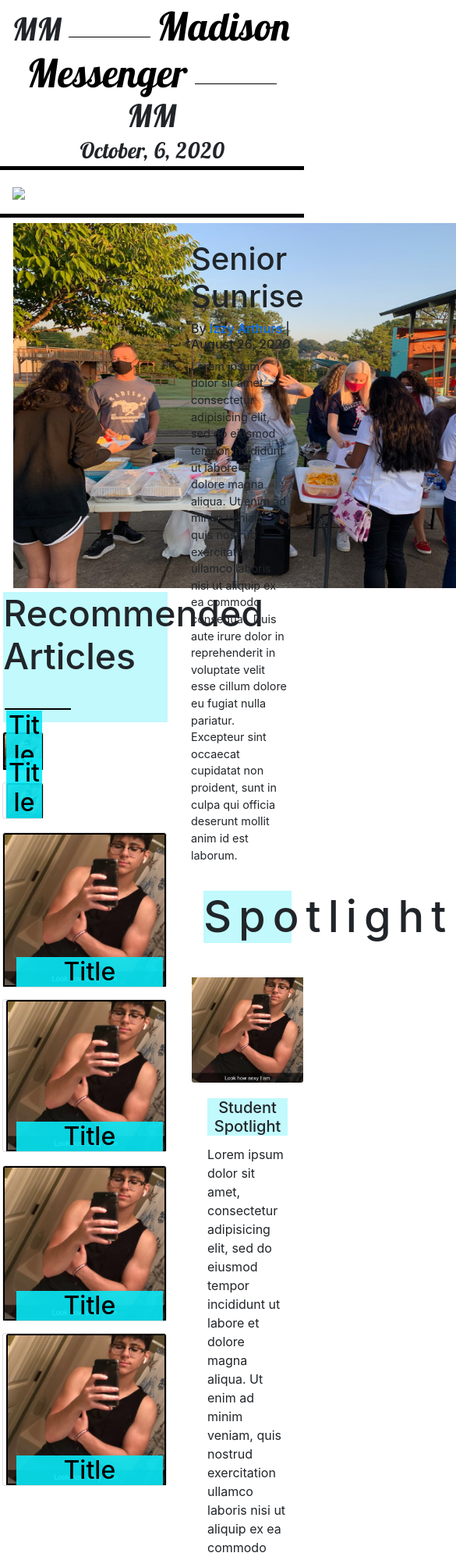
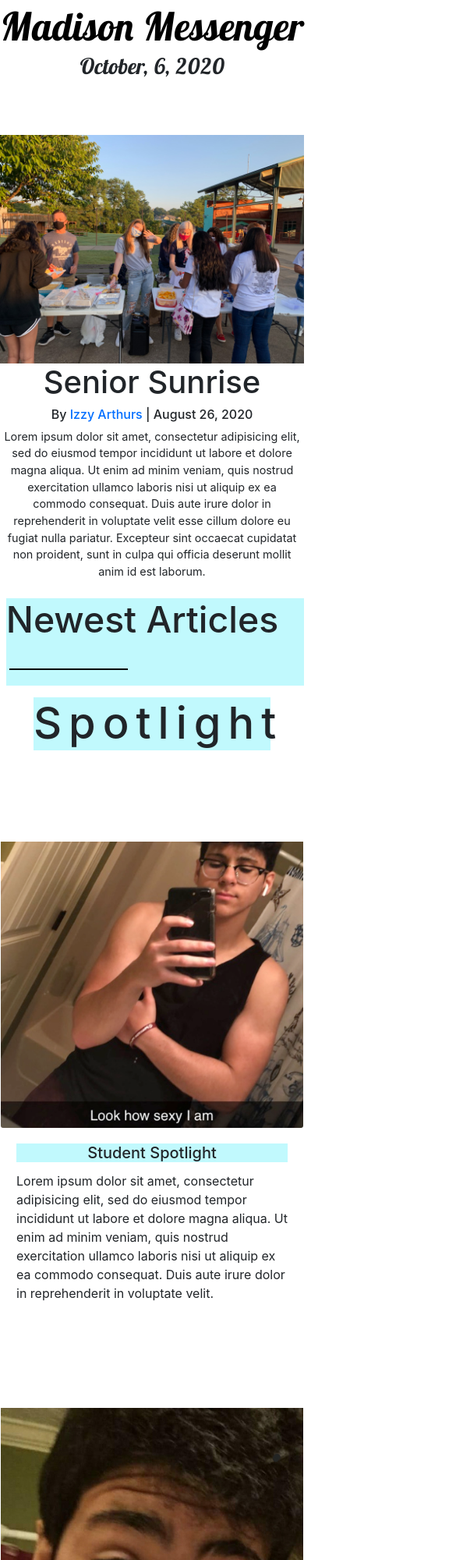
Before and after one commit to Colin-Richardson/Newspaper, a plain HTML site: page index.html in a window 390 px wide. Shown: the top 2000 px of the page at 78% size, 585 px wide, since content can reach past the window. Drawn offline with nearby package versions, Linux system fonts and the light colour scheme.

Commit message:
Add files via upload

```diff
--- a/index.html
+++ b/index.html
@@ -27,9 +27,11 @@
     <a href="index.html" class="hometext"> Madison Messenger </a>
     <div id="invis"></div> MM
   </h1>
+  <h1 class="mobile logo">
+    <a href="index.html" class="hometext"> Madison Messenger </a>
+  </h1>
   <h1 class="logo2" id="DATE"></h1>
   <nav class="navbar navbar-expand-lg nav-des">
-    <a class="navbar-brand" href="index.html"><img class="logoimg" src="img/transparentlogo.png"></a>
     <button class="navbar-toggler" type="button" data-toggle="collapse" data-target="#navbarSupportedContent" aria-controls="navbarSupportedContent" aria-expanded="false" aria-label="Toggle navigation">
       <span class="navbar-toggler-icon"></span>
     </button>
@@ -63,96 +65,22 @@
     </div>
   </nav>
   <div class="row">
-    <div class="col-7">
+    <div class="col-md-7 col-sm-12">
       <img class="fpimg" src="img/Seniors.jpg" alt="Seniors posing for a picture">
-      <h1 class="fpsdtit" id="rectit">Recommended Articles<div id="invis4"></div>
-      </h1>
-      <table class="fptable">
-        <tr>
-          <td id="premtablerow">
-            <div class="card-group">
-              <div class="card fpcg">
-                <img src="img/sexy.jpg" class="card-img-top cardbord" alt="sexy hazem">
-                <a href="...">
-                  <div class="card-img-overlay litpop">
-                    <div class="lit">
-                      <h5 class="card-title artimgtit">Title</h5>
-                    </div>
-                  </div>
-                </a>
-              </div>
-              <div class="card fpcg cardpad">
-                <img src="img/sexy.jpg" class="card-img-top cardbord" alt="sexy hazem">
-                <a href="...">
-                  <div class="card-img-overlay litpop">
-                    <div class="lit">
-                      <h5 class="card-title artimgtit">Title</h5>
-                    </div>
-                  </div>
-                </a>
-              </div>
-            </div>
-          </td>
-        </tr>
-        <tr>
-          <td>
-            <div class="card-group">
-              <div class="card">
-                <img src="img/sexy.jpg" class="card-img-top cardbord" alt="sexy hazem">
-                <a href="...">
-                  <div class="card-img-overlay litpop">
-                    <div class="lit">
-                      <h5 class="card-title artimgtit">Title</h5>
-                    </div>
-                  </div>
-                </a>
-              </div>
-              <div class="card cardpad">
-                <img src="img/sexy.jpg" class="card-img-top cardbord" alt="sexy hazem">
-                <a href="...">
-                  <div class="card-img-overlay litpop">
-                    <div class="lit">
-                      <h5 class="card-title artimgtit">Title</h5>
-                    </div>
-                  </div>
-                </a>
-              </div>
-            </div>
-          </td>
-        </tr>
-        <tr>
-          <td>
-            <div class="card-group">
-              <div class="card">
-                <img src="img/sexy.jpg" class="card-img-top cardbord" alt="sexy hazem">
-                <a href="...">
-                  <div class="card-img-overlay litpop">
-                    <div class="lit">
-                      <h5 class="card-title artimgtit">Title</h5>
-                    </div>
-                  </div>
-                </a>
-              </div>
-              <div class="card cardpad">
-                <img src="img/sexy.jpg" class="card-img-top cardbord" alt="sexy hazem">
-                <a href="...">
-                  <div class="card-img-overlay">
-                    <div class="lit">
-                      <h5 class="card-title artimgtit">Title</h5>
-                    </div>
-                  </div>
-                </a>
-              </div>
-            </div>
-          </td>
-        </tr>
-      </table>
+
     </div>
-    <div class="col-5">
+    <div class="col-md-5 col-sm-12 mainarticle">
       <h1 class="fpdeti">Senior Sunrise</h1>
-      <h6>By <span class="blue">Izzy Arthurs</span> | August 26, 2020</h6>
-      <p class="fpdesc">Lorem ipsum dolor sit amet, consectetur adipisicing elit, sed do eiusmod tempor incididunt ut labore et dolore magna aliqua. Ut enim ad minim veniam, quis nostrud exercitation ullamco laboris nisi ut aliquip ex ea commodo
+        <h6>By <span class="blue">Izzy Arthurs</span> | August 26, 2020</h6>
+        <p class="fpdesc">Lorem ipsum dolor sit amet, consectetur adipisicing elit, sed do eiusmod tempor incididunt ut labore et dolore magna aliqua. Ut enim ad minim veniam, quis nostrud exercitation ullamco laboris nisi ut aliquip ex ea commodo
         consequat. Duis aute irure dolor in reprehenderit in voluptate velit esse cillum dolore eu fugiat nulla pariatur. Excepteur sint occaecat cupidatat non proident, sunt in culpa qui officia deserunt mollit anim id est laborum.</p>
+    </div>
+  </div>
+  <div class="row">
+    <div class="col-md-7 col-sm-12">
+      <h1 class="fpsdtit" id="rectit">Newest Articles<div id="invis4"></div></h1>
+    </div>
+    <div class="col-md-5 col-sm-12">
       <h1 class="sphead">Spotlight</h1>
       <div class="card mb-3 spcard" style="max-width: 540px;">
         <div class="row no-gutters">
@@ -199,7 +127,7 @@
     </div>
   </div>
   <div class="row">
-    <div class="col-6">
+    <div class="col-md-6 col-sm-12">
       <h1 class="fpsdtit" id="poptit">Popular<div id="invis2"></div>
       </h1>
       <div class="fpartbord">
@@ -219,7 +147,7 @@
         <p class="fpartdesc">By<span class="blue"> Matt Thornton</span></p>
       </div>
     </div>
-    <div class="col-6">
+    <div class="col-md-6 col-sm-12">
       <h1 class="fpsdtit" id="vidtit">Video<div id="invis3"></div>
       </h1>
       <iframe class="video" src="https://www.youtube.com/embed/b9WKC5sT9Z4" frameborder="0" allow="accelerometer; autoplay; encrypted-media; gyroscope; picture-in-picture" allowfullscreen></iframe>
--- a/styles.css
+++ b/styles.css
@@ -2,7 +2,9 @@
   --light-blue: rgba(8, 232, 247, 0.25);
   --blue: #006eff;
 }
-
+.mobile{
+  display: none;
+}
 .logo {
   font-family: 'Lobster Two', cursive;
   text-align: center;
@@ -55,8 +57,9 @@
 .fpimg {
   padding-left: 8%;
   padding-top: 3%;
-  height: 475px;
+  height: auto;
   width: 740px;
+  max-width: 100%;
 }
 
 .fpdeti {
@@ -82,7 +85,7 @@
   letter-spacing: 9px;
   background-color: var(--light-blue);
   font-size: 350%;
-  margin-top: 24%;
+  margin-top: 2%;
   margin-left: 11%;
   margin-right: 11%;
   margin-bottom: 5%;
@@ -221,3 +224,44 @@ border: 1px solid white;
 .tempcontent{
   display: inline;
 }
+@media only screen and (max-width: 1030px) {
+  #invis{
+    width: 10%;
+  }
+}
+@media only screen and (max-width: 992px) {
+  .nav-des{
+    border: none;
+  }
+}
+@media only screen and (max-width: 767px) {
+  .mainarticle{
+    text-align: center;
+    /*
+    Makes the text hover over the image, but is a pain in the ass
+    position: absolute;
+    top: 50%;
+    background-color: var(--light-blue);
+    */
+  }
+  .fpimg{
+    padding-left: 0;
+  }
+  .fpdeti {
+    padding-top: 0;
+  }
+  .fpdesc{
+    padding-right: 0;
+  }
+  #invis{
+    width: 5%;
+  }
+}
+@media only screen and (max-width: 530px) {
+  .logo{
+    display: none;
+  }
+  .mobile{
+    display: block;
+  }
+}
```
